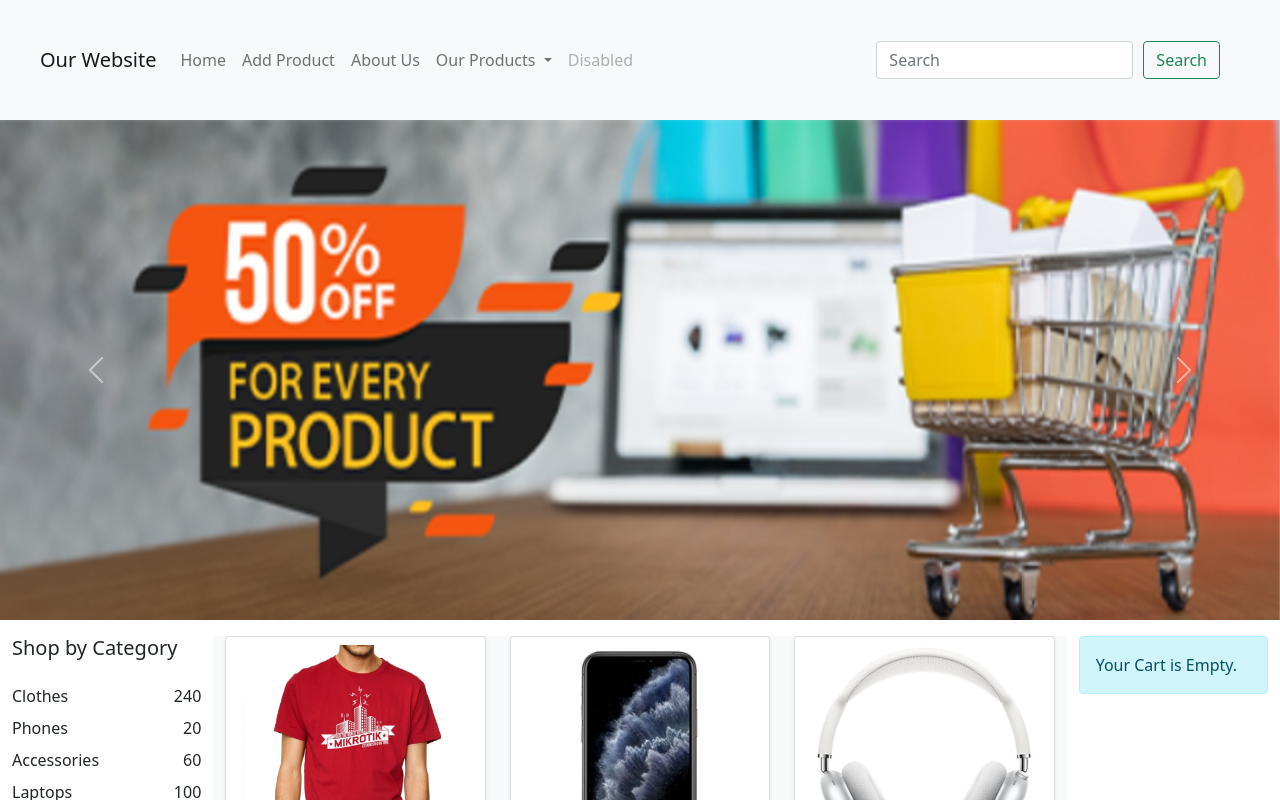
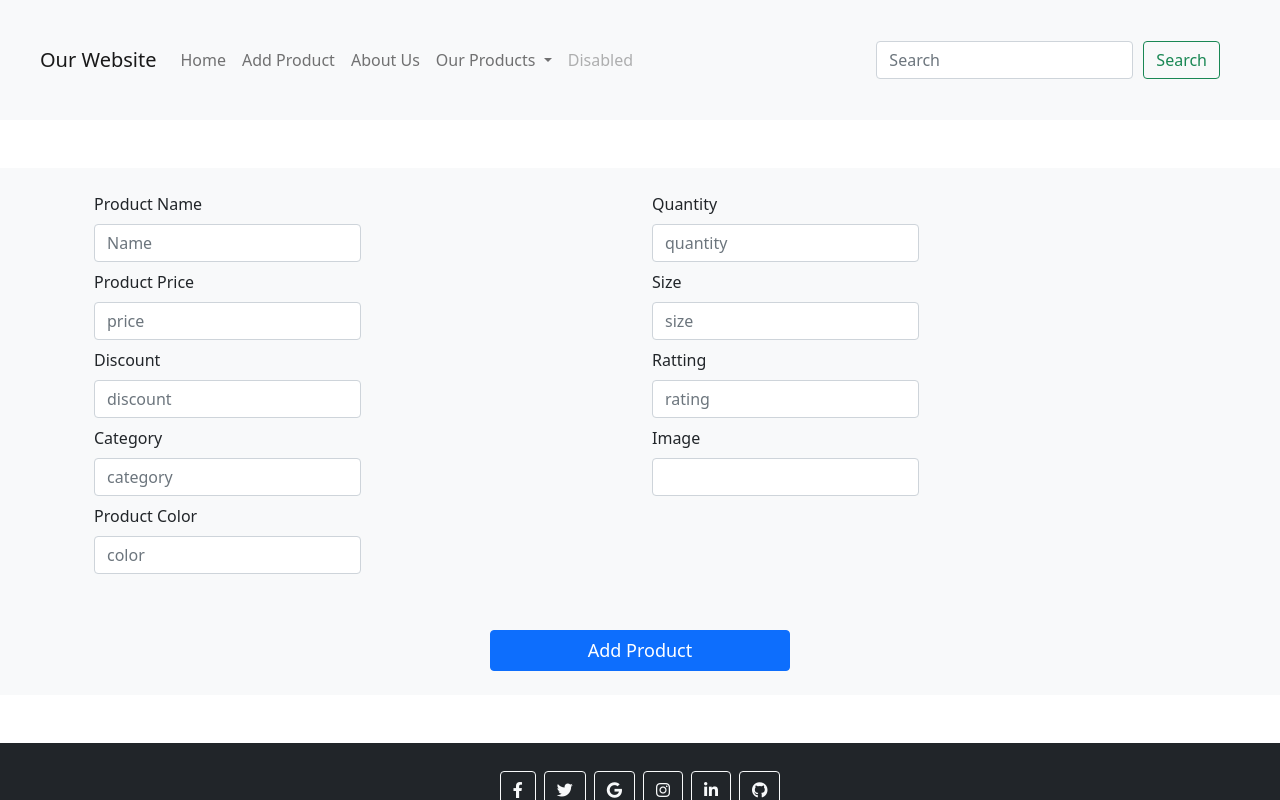
Before and after one commit to AmrNouh/E-CommerceProject, an Angular app: page /AddProduct in a window 1280 px wide. Shown: the top 800 px of the page. Built offline with nearby package versions, Linux system fonts and the light colour scheme; data requests are answered from the project's data file.

Commit message:
addcomponent

```diff
--- a/src/app/Components/shared/nav/nav.component.html
+++ b/src/app/Components/shared/nav/nav.component.html
@@ -11,7 +11,7 @@
         <a class="nav-link" routerLink="/Home">Home <span class="sr-only">(current)</span></a>
       </li>
       <li class="nav-item">
-        <a class="nav-link" routerLink="/New">Add Product</a>
+        <a class="nav-link" routerLink="/AddProduct">Add Product</a>
       </li>
       <li class="nav-item">
         <a class="nav-link" routerLink="/About">About Us</a>
--- a/src/app/Components/shopping-cart/add-product/add-product.component.html
+++ b/src/app/Components/shopping-cart/add-product/add-product.component.html
@@ -1,4 +1,6 @@
-<form (ngSubmit)="AddNew(name.value, price.value,imageUrl.value, rating.value, discount.value, category.value, color.value,quantity.value,size.value)" class="form p-4 d-flex justify-content-around align-items-center flex-wrap mt-5 mb-5 bg-light">
+<form
+  (ngSubmit)="AddNew(name.value, price.value,imageUrl.value, rating.value, discount.value, category.value, color.value,quantity.value,size.value)"
+  class="form p-4 d-flex justify-content-around align-items-center flex-wrap mt-5 mb-5 bg-light">
   <div class="container d-flex ">
     <div class="container">
       <div class="form-group">
@@ -37,10 +39,12 @@
       </div>
       <div class="form-group">
         <label for="" class="form-label">Image</label>
-                <input class="form-control mb-2 w-50" #imageUrl type="file" (change)="onFileChanged($event)" formControlName="image" placeholder="imageUrl">
+        <input class="form-control mb-2 w-50" #imageUrl type="text" />
+        <!-- <input class="form-control mb-2 w-50" #imageUrl type="file" (change)="onFileChanged($event)" -->
+        <!-- formControlName="image" placeholder="imageUrl" /> -->
       </div>
     </div>
   </div>
 
-    <input type="submit" value="Add Product" routerLink="/Home" class="btn btn-primary mt-5">
+  <input type="submit" value="Add Product" class="btn btn-primary mt-5">
 </form>
```
Also changed, not shown: src/app/app-routing.module.ts (+3 -5 lines). Lines whose indentation alone changed are shown as unchanged.
